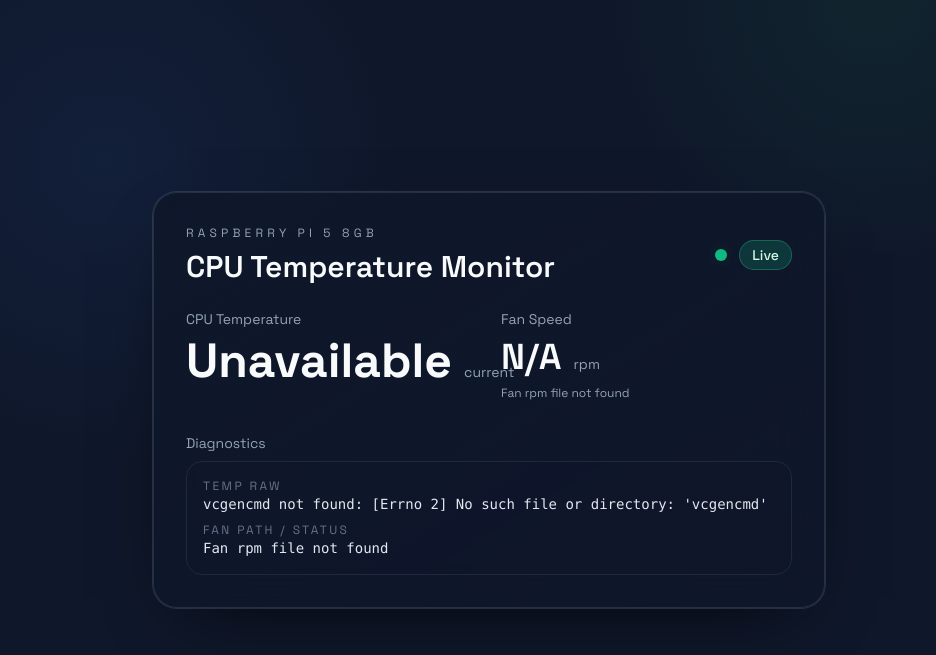
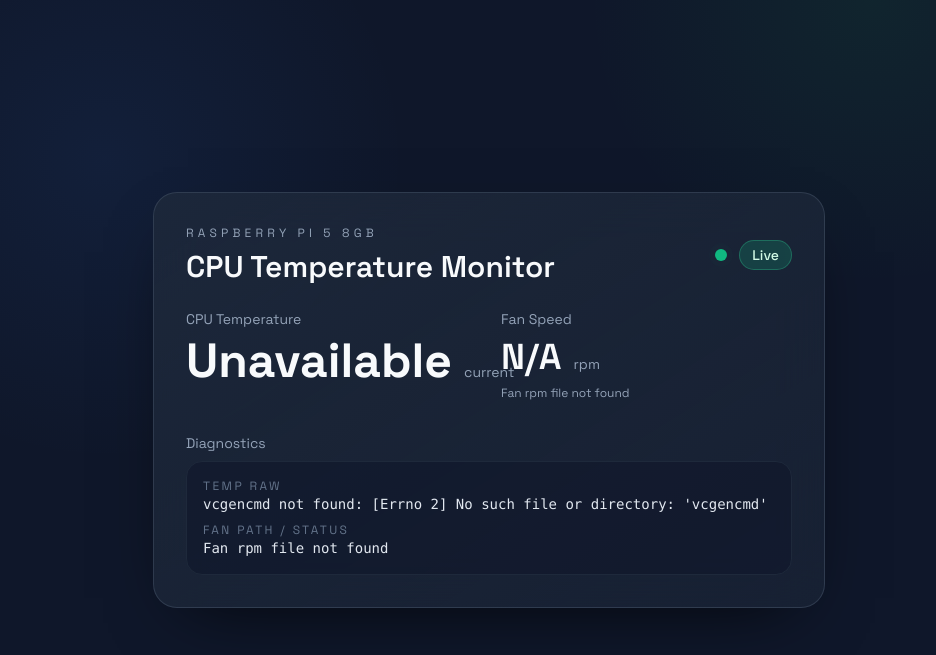
Before and after one commit to carterrows/rpi-temp, a FastAPI app: page / in a window 1280 px wide. Shown: the top 655 px of the page, without its empty margins (151-1087 px from the left). Run offline with FastAPI, Linux system fonts and the light colour scheme; some libraries are stand-ins or nearby versions.

Commit message:
playing with colours

```diff
--- a/templates/index.html
+++ b/templates/index.html
@@ -37,7 +37,7 @@
 </head>
 <body class="min-h-screen text-slate-50 flex items-center justify-center px-4">
   <div class="w-full max-w-2xl">
-    <div class="bg-gradient-to-br from-slate-900/90 via-slate-900/75 to-slate-900/55 border border-slate-700/60 ring-1 ring-slate-500/30 rounded-3xl shadow-[0_25px_70px_-35px_rgba(0,0,0,0.9)] p-8 backdrop-blur-xl">
+    <div class="bg-gradient-to-br from-slate-800/85 via-slate-800/70 to-slate-800/55 border border-slate-600/50 rounded-3xl shadow-[0_25px_70px_-35px_rgba(0,0,0,0.9)] p-8 backdrop-blur-xl">
       <div class="flex items-center justify-between gap-4 mb-6">
         <div>
           <p class="text-xs uppercase tracking-[0.35em] text-slate-400">Raspberry Pi 5 8GB</p>
```
